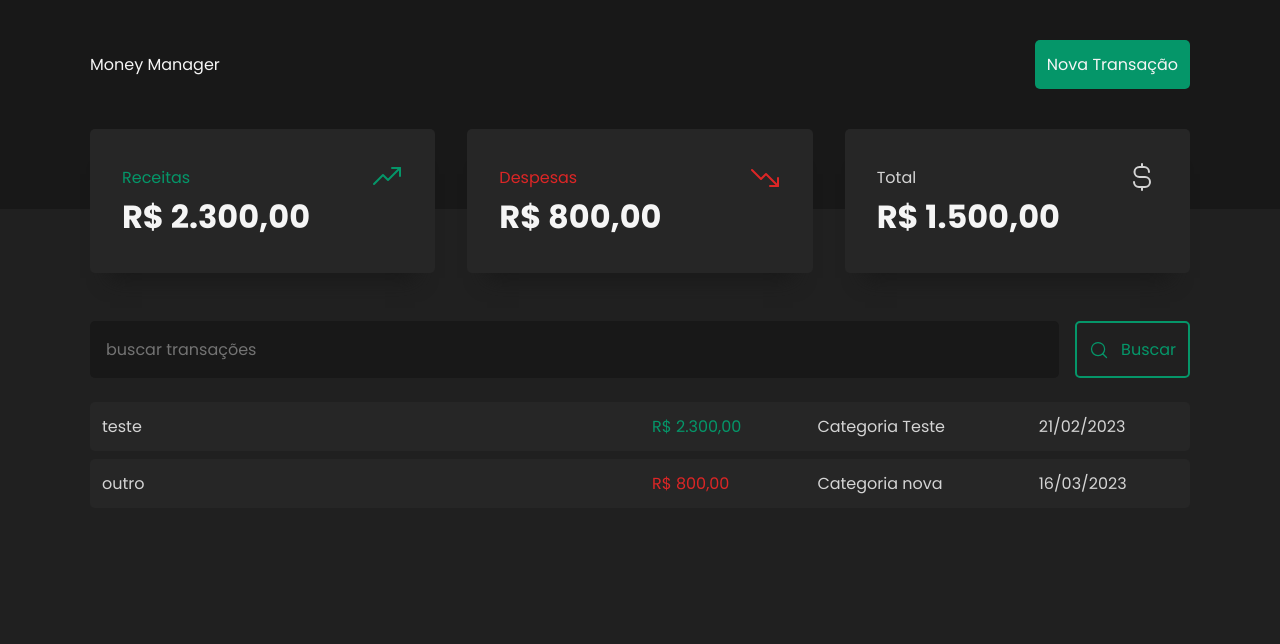
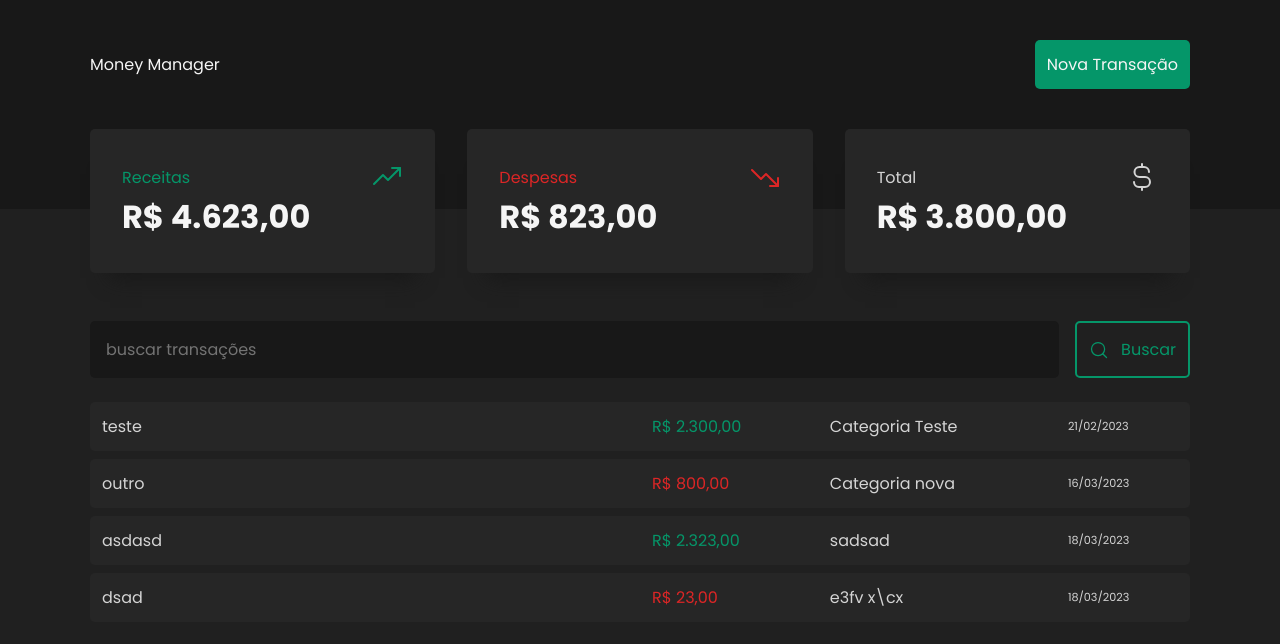
Before and after one commit to MrNaceja/money-manager, a React (Vite) app: page / in a window 1280 px wide. Shown: the top 644 px of the page. Built offline with nearby package versions, Linux system fonts and the light colour scheme; data requests are answered from the project's data file.

Commit message:
criação de novas transações

```diff
--- a/package.json
+++ b/package.json
@@ -13,6 +13,7 @@
     "@radix-ui/react-dialog": "^1.0.3",
     "@radix-ui/react-radio-group": "^1.1.2",
     "@types/styled-components": "^5.1.26",
+    "axios": "^1.3.4",
     "phosphor-react": "^1.4.1",
     "react": "^18.2.0",
     "react-dom": "^18.2.0",
@@ -22,6 +23,7 @@
   "devDependencies": {
     "@types/react": "^18.0.27",
     "@types/react-dom": "^18.0.10",
+    "@types/typescript": "^2.0.0",
     "@vitejs/plugin-react": "^3.1.0",
     "json-server": "^0.17.2",
     "typescript": "^4.9.3",
--- a/server.json
+++ b/server.json
@@ -3,7 +3,7 @@
     {
       "id": 1,
       "name": "teste",
-            "category":"Categoria Teste",
+      "category": "Categoria Teste",
       "value": 2300,
       "type": "performance",
       "insertAt": "02/21/2023"
@@ -11,11 +11,26 @@
     {
       "id": 2,
       "name": "outro",
-            "category":"Categoria nova",
+      "category": "Categoria nova",
       "value": 800,
       "type": "expense",
       "insertAt": "03/16/2023"
+    },
+    {
+      "name": "asdasd",
+      "value": 2323,
+      "category": "sadsad",
+      "type": "performance",
+      "insertAt": "2023-03-18T21:23:59.537Z",
+      "id": 3
+    },
+    {
+      "name": "dsad",
+      "value": 23,
+      "category": "e3fv x\\cx",
+      "type": "expense",
+      "insertAt": "2023-03-18T21:24:11.049Z",
+      "id": 4
     }
-
   ]
 }
--- a/src/components/ModalTransaction/index.tsx
+++ b/src/components/ModalTransaction/index.tsx
@@ -9,34 +9,32 @@ import {
     StyledTypeExpense,
     StyledTypePerformance } from "./styles";
 import { TrendDown, TrendUp, X } from 'phosphor-react'
-import { EnumTransactionType } from "../../contexts/ContextTransactionsProvider";
+import { EnumTransactionType, ContextTransactions } from '../../contexts/ContextTransactionsProvider';
 import { Controller, useForm } from "react-hook-form";
+import { useContext } from 'react';
 
 interface FeldsFormNewTransaction{
     name: string;
     category: string;
-    price: number;
+    value: number;
     type: EnumTransactionType
 }
 
 export default function ModalTransaction() {
-
+    const { createNewTransaction } = useContext(ContextTransactions)
     const {
         register,
         handleSubmit,
         reset,
         formState: { isSubmitting },
         control
-    } = useForm<FeldsFormNewTransaction>({
-    defaultValues: {
-        name: '',
-        category: '',
-        type: EnumTransactionType.performance
-    }
-    })
+    } = useForm<FeldsFormNewTransaction>()
 
     async function onSubmitCreateTransaction(formTransactionData : FeldsFormNewTransaction) {
-        await new Promise(res => setTimeout(res, 2000))
+        const { name, value, category, type } = formTransactionData
+        createNewTransaction({
+            name, value, category, type, insertAt: new Date().toISOString()
+        })
         reset()
     }
 
@@ -61,7 +59,7 @@ export default function ModalTransaction() {
                         type="number"
                         placeholder="Valor"
                         required
-                        {...register('price', { valueAsNumber: true})}
+                        {...register('value', { valueAsNumber: true})}
                     />
                     <input
                         type="text"
@@ -89,7 +87,6 @@ export default function ModalTransaction() {
                             )
                         }}
                     />
-
                     <StyledButtonFilled fillWidth disabled={isSubmitting}>Pronto</StyledButtonFilled>
                 </StyledModalForm>
             </StyledModalBox>
--- a/src/components/SearchForm/index.tsx
+++ b/src/components/SearchForm/index.tsx
@@ -2,6 +2,8 @@ import { StyledButtonOutlined } from "../../styles/Button";
 import { StyledSearchFormContainer } from "./styles";
 import { MagnifyingGlass } from 'phosphor-react'
 import { useForm } from 'react-hook-form';
+import { useContext } from 'react';
+import { ContextTransactions } from "../../contexts/ContextTransactionsProvider";
 
 interface FieldSearch {
     search: string
@@ -9,12 +11,14 @@ interface FieldSearch {
 
 export default function SearchForm() {
 
+    const { loadTransactions } = useContext(ContextTransactions)
+
     const { register, handleSubmit, reset, formState: { isSubmitting }} = useForm<FieldSearch>({
         values: { search: "" }
     })
 
-    async function onSubmitSearch(search : FieldSearch) {
-        await new Promise(res => setTimeout(res, 2000))
+    async function onSubmitSearch({search} : FieldSearch) {
+        loadTransactions(search)
         reset()
     }
 
--- a/src/contexts/ContextTransactionsProvider.tsx
+++ b/src/contexts/ContextTransactionsProvider.tsx
@@ -1,4 +1,5 @@
 import { ReactNode, useEffect, useState, createContext } from 'react';
+import { api } from '../utils/api';
 
 export enum EnumTransactionType {
   performance = 'performance',
@@ -16,6 +17,8 @@ interface Transaction {
 
 interface PropsContextTransactions {
     transactions: Transaction[];
+    loadTransactions: (queryFilter?: string) => void;
+    createNewTransaction: (newTransaction : Partial<Transaction>) => void
 }
 
 export const ContextTransactions = createContext({} as PropsContextTransactions)
@@ -24,20 +27,27 @@ interface PropsContextTransactionsProvider {
     children: ReactNode;
 }
 export default function ContextTransactionsProvider({ children } : PropsContextTransactionsProvider) {
-    const URL_API_BACK_END_GET_TRANSACTIONS = 'http://localhost:3000/transactions';
-
     const [transactions, setTransactions] = useState<Transaction[]>([]);
 
-    async function loadTransactions() {
-      const res = await fetch(URL_API_BACK_END_GET_TRANSACTIONS)
-      const transactions = await res.json()
+    async function loadTransactions(queryFilter?: string) {
+      const res = await api.get('transactions', {
+        params: { q: queryFilter, _sort: 'insertAt', _order: 'asc' }
+      })
+      const transactions = res.data
       setTransactions(transactions)
+    }
+
+    async function createTransaction(newTransaction : Partial<Transaction>) {
+      const createdTransaction = (await api.post('/transactions', newTransaction)).data
+      setTransactions(lastTransactions => [createdTransaction, ...lastTransactions])
     }
 
     useEffect(() => { loadTransactions() }, [])
 
     return (
-      <ContextTransactions.Provider value={{ transactions: transactions }}>
+      <ContextTransactions.Provider value={
+        { transactions, loadTransactions, createNewTransaction: createTransaction }
+      }>
         { children }
       </ContextTransactions.Provider>
     )
--- a/src/pages/Dashboard/index.tsx
+++ b/src/pages/Dashboard/index.tsx
@@ -18,7 +18,10 @@ export default function Dashboard() {
         <Summary />
         <StyledTransactionsContainer>
           <SearchForm />
-          <StyledTransactionsTable>
+          {
+            transactions.length == 0
+            ? <h1 id="no-transactions">Não há transações :(</h1>
+            : <StyledTransactionsTable>
                 <tbody>
                   {
                     transactions.map(transaction => {
@@ -47,6 +50,7 @@ export default function Dashboard() {
                   }
                 </tbody>
               </StyledTransactionsTable>
+          }
         </StyledTransactionsContainer>
        </>
     )
--- a/src/pages/Dashboard/styles.ts
+++ b/src/pages/Dashboard/styles.ts
@@ -4,6 +4,11 @@ export const StyledTransactionsContainer = styled.main`
     width:100%;
     max-width: 1100px;
     margin: 3rem auto 0;
+    #no-transactions {
+        color: ${props => props.theme['gray-400']};
+        text-align: center;
+        margin-top: 3rem;
+    }
 `
 
 export const StyledTransactionsTable = styled.table`
@@ -21,6 +26,7 @@ export const StyledTransactionsTable = styled.table`
         }
         &:last-child {
             border-radius: 0 5px 5px 0;
+            font-size:.7rem;
         }
     }
 `
--- /dev/null
+++ b/src/utils/api.ts
@@ -0,0 +1,5 @@
+import axios from "axios";
+
+export const api = axios.create({
+   baseURL: 'http://localhost:3000'
+})
```
Also changed, not shown: 1 other file (tests, documents, lock files or other folders). Lines whose indentation alone changed are shown as unchanged.
